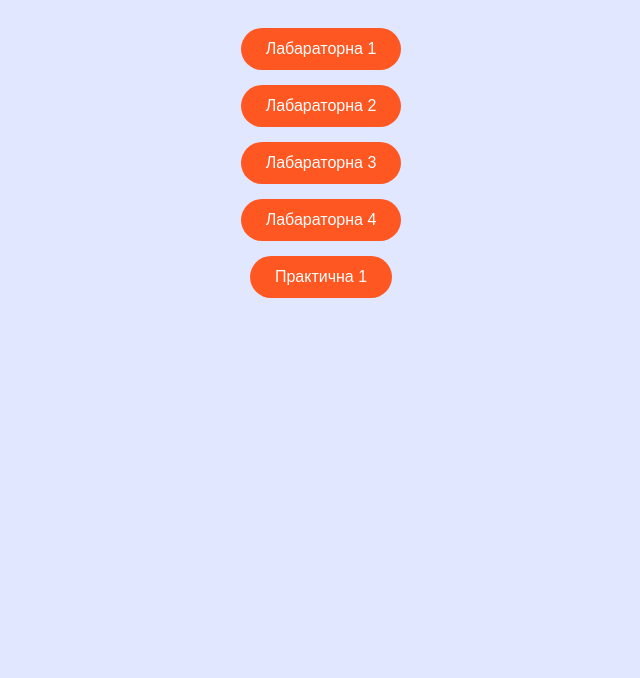
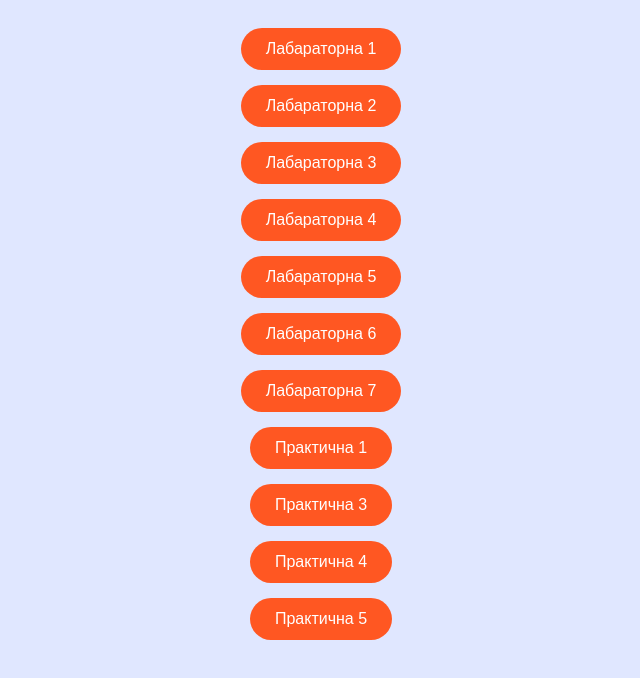
Before and after one commit to VolodymyrKozovyk/4kurs, a plain HTML site: page index.html in a window 1280 px wide. Shown: the whole page, without its empty margins (319-959 px from the left). Drawn offline with Linux system fonts and the light colour scheme.

Commit message:
Update index.html

```diff
--- a/index.html
+++ b/index.html
@@ -34,7 +34,13 @@
     <button onclick="window.location.href='lab2/index.html';">Лабараторна 2</button>
     <button onclick="window.location.href='lab3/index.html';">Лабараторна 3</button>
     <button onclick="window.location.href='lab4/index.html';">Лабараторна 4</button>
+        <button onclick="window.location.href='lab5/index.html';">Лабараторна 5</button>
+        <button onclick="window.location.href='lab6/index.html';">Лабараторна 6</button>
+        <button onclick="window.location.href='lab7/index.html';">Лабараторна 7</button>
     <button onclick="window.location.href='praktichna1/index.html';">Практична 1</button>
+        <button onclick="window.location.href='pr3/index.html';">Практична 3</button>
+        <button onclick="window.location.href='pr4/index.html';">Практична 4</button>
+        <button onclick="window.location.href='pr5/index.html';">Практична 5</button>
 
 </body>
 </html>
```
